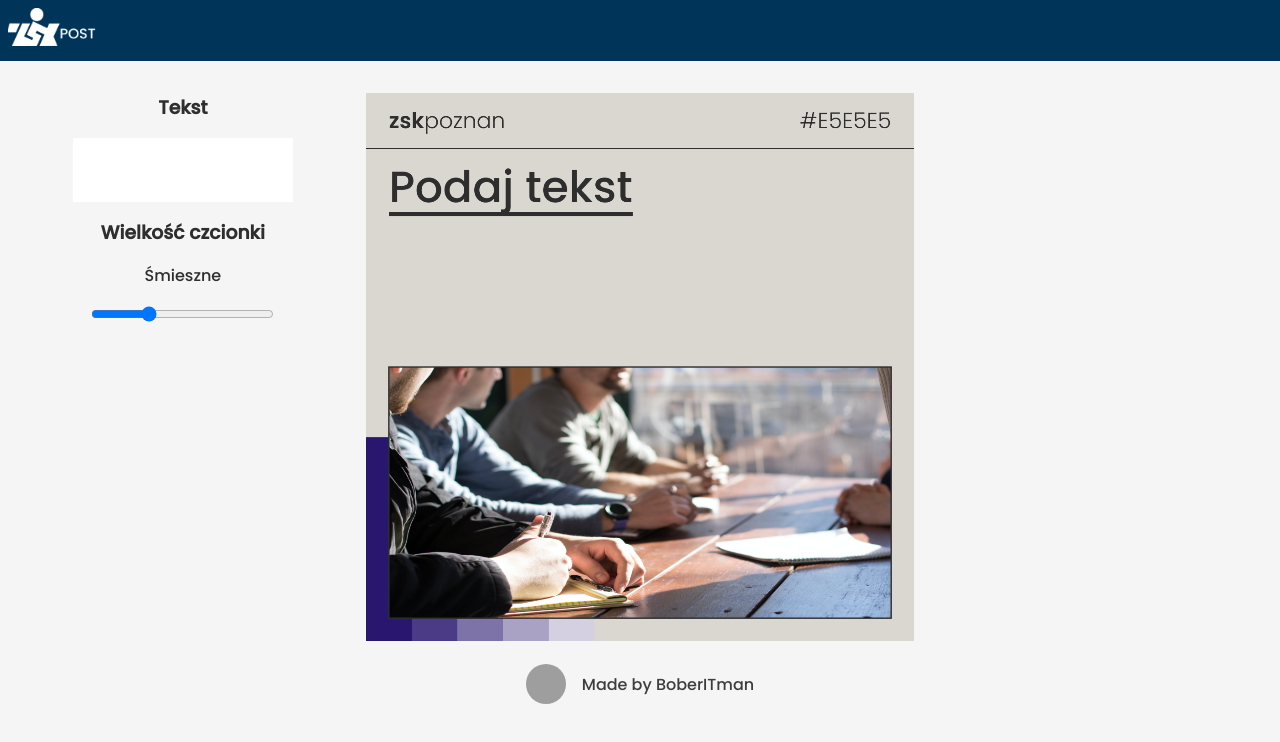
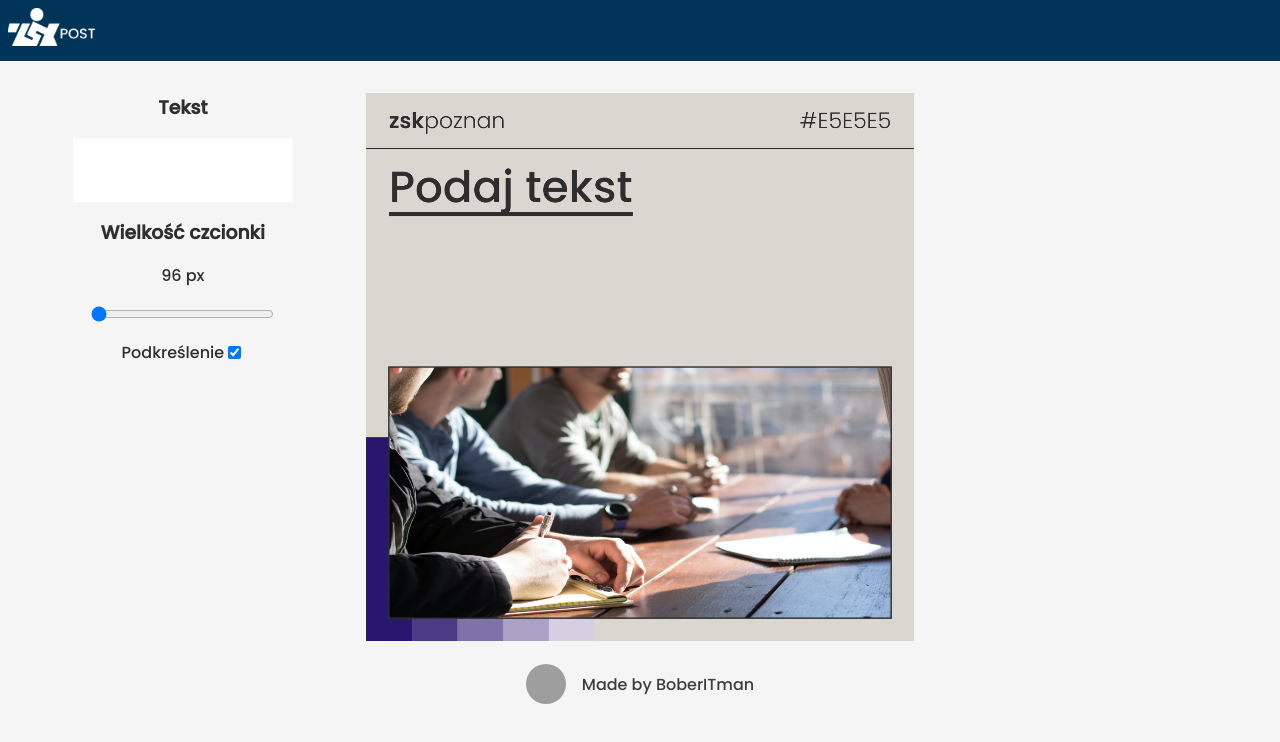
Before and after one commit to BoberITman/zskgraphic, a Next.js app in the folder zskgraphics/: page / in a window 1280 px wide. Shown: the top 742 px of the page. Built offline with nearby package versions, Linux system fonts and the light colour scheme; grey boxes are pictures that could not be loaded.

Commit message:
Czcionki i underline

```diff
--- a/zskgraphics/pages/index.js
+++ b/zskgraphics/pages/index.js
@@ -9,6 +9,7 @@ import Cropper from 'cropperjs'
 export default function Home() {
     const [text, setText] = useState("Podaj tekst")
     const [font, setFont] = useState(96)
+    const [underline, setUnderline] = useState(true)
     let canRef = useRef(null)
     const textChange =
         lodash.debounce((event) =>{
@@ -19,8 +20,11 @@ export default function Home() {
         setFont(Number(event.target.value))
         }
     )
-    const fontText = createRef(null)
-    genPreview(canRef,'simpleimg','/photos/ru.jpg',text, font,true)
+    const underlineChange = lodash.debounce((event) =>
+    {
+        setUnderline(!underline)
+    })
+    genPreview(canRef,'simpleimg','/photos/ru.jpg',text, font,underline)
 
     const myLoader = ({src}) => {
         return `${src}`
@@ -40,8 +44,12 @@ export default function Home() {
                     </div>
                     <div className= {styles.font_input}>
                     <h3>Wielkość czcionki</h3>
-                    <p ref={fontText}>Śmieszne</p>
-                    <input onChange={fontChange} name="font" type="range" min='10'  max='144'/>
+                    <p>{font} px</p>
+                    <input onChange={fontChange} name="font" type="range" min='60'  max='150'/>
+                    <div className={styles.underline}>
+                        <p>Podkreślenie</p>
+                        <input onChange={underlineChange} type='checkbox' checked/>
+                        </div>
                     </div>
                 </div>
                 <div className={styles.art}>
@@ -57,5 +65,6 @@ export default function Home() {
                     <a href='https://github.com/BoberITman'>Made by BoberITman</a>
             </footer>
         </div>
+
     )
 }
--- a/zskgraphics/styles/Home.module.css
+++ b/zskgraphics/styles/Home.module.css
@@ -62,6 +62,12 @@
   width: 50%;
 }
 
+.underline{
+  display: flex;
+  justify-content: space-around;
+  align-items: center;
+}
+
 .art{
   flex: 3;
 }
```
